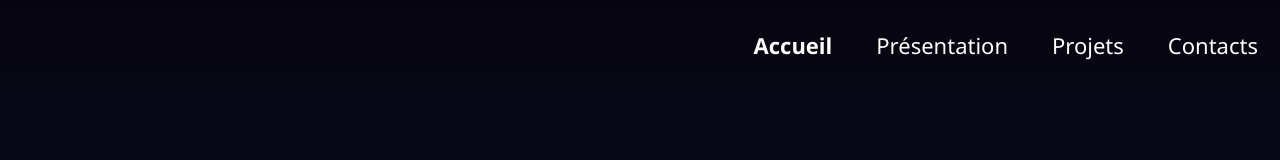
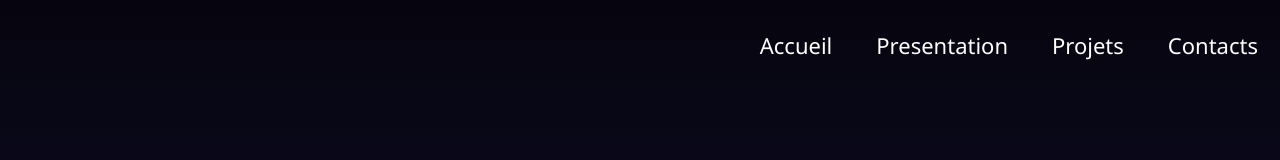
Before and after one commit to andolalaina/vuejs-portfolio, a Vue app: page / in a window 1280 px wide. Shown: the top 160 px of the page. Built offline with nearby package versions, Linux system fonts and the light colour scheme.

Commit message:
Added navbar functionnality

```diff
--- a/src/App.vue
+++ b/src/App.vue
@@ -55,14 +55,14 @@ export default {
           institution : "Institut Supérieur Polytechnique de Madagascar (ISPM), Antsobolo, Antananarivo"
         },
         {
-          id : 2,
+          id : 3,
           date : "2019 - 2020",
           title : "Stage de trois (03) mois",
           description : "Stage en tant qu'administrateur systèmes et réseaux",
           institution : "Bolloré Madagascar, Tanjombato, Antananarivo"
         },
         {
-          id : 3,
+          id : 4,
           date : "2016",
           title : "Baccalauréat",
           description : "Série D, avec mention",
@@ -87,7 +87,7 @@ export default {
           ]
         },
         {
-          id : 1,
+          id : 2,
           illustration : "html-visit-card.png",
           title : "Visit Card",
           link : "https://andolalaina.github.io/w1-visit-card/",
@@ -103,7 +103,7 @@ export default {
           ]
         },
         {
-          id : 1,
+          id : 3,
           illustration : "html-visit-card.png",
           title : "Visit Card",
           link : "https://andolalaina.github.io/w1-visit-card/",
@@ -119,7 +119,7 @@ export default {
           ]
         },
         {
-          id : 1,
+          id : 4,
           illustration : "html-visit-card.png",
           title : "Visit Card",
           link : "https://andolalaina.github.io/w1-visit-card/",
--- a/src/components/Navbar.vue
+++ b/src/components/Navbar.vue
@@ -1,16 +1,7 @@
 <template>
     <ul>
-        <li>
-            <Navlink url="#accueil" name="accueil" active/>
-        </li>
-        <li>
-            <Navlink url="#presentation" name="présentation"/>
-        </li>
-        <li>
-            <Navlink url="#projets" name="projets"/>
-        </li>
-        <li>
-            <Navlink url="#contacts" name="contacts"/>
+        <li v-for="nav in navs" :key="nav.id">
+            <Navlink :url="nav.url" :name="nav.name" :active="nav.active" @handle-nav="handleNav(nav.id)"/>
         </li>
     </ul>
 </template>
@@ -21,6 +12,42 @@ export default {
     name: 'Navbar',
     components: {
         Navlink
+    },
+    methods: {
+        handleNav(id) {
+            this.navs.map(nav => nav.active = false);
+            this.navs.filter(nav => nav.id === id)[0].active = true;
+        }
+    },
+    data() {
+        return {
+            navs : [
+                {
+                    id: 1,
+                    url: "#accueil",
+                    name: "accueil",
+                    active: false
+                },
+                {
+                    id: 2,
+                    url: "#presentation",
+                    name: "presentation",
+                    active: false
+                },
+                {
+                    id: 3,
+                    url: "#projets",
+                    name: "projets",
+                    active: false
+                },
+                {
+                    id: 4,
+                    url: "#contacts",
+                    name: "contacts",
+                    active: false
+                },
+        ]
+        }
     }
 }
 </script>
--- a/src/components/Navlink.vue
+++ b/src/components/Navlink.vue
@@ -1,5 +1,5 @@
 <template>
-    <a :href="url" :class="active?'active':''" @click="e">{{name}}</a>
+    <a :href="url" :class="active?'active':''" @click="$emit('handle-nav')">{{name}}</a>
 </template>
 
 <script>
@@ -8,7 +8,8 @@ export default {
     props: {
         url: String,
         name: String,
-        active: Boolean
+        active: Boolean,
+        key: String
     }
 }
 </script>
```
